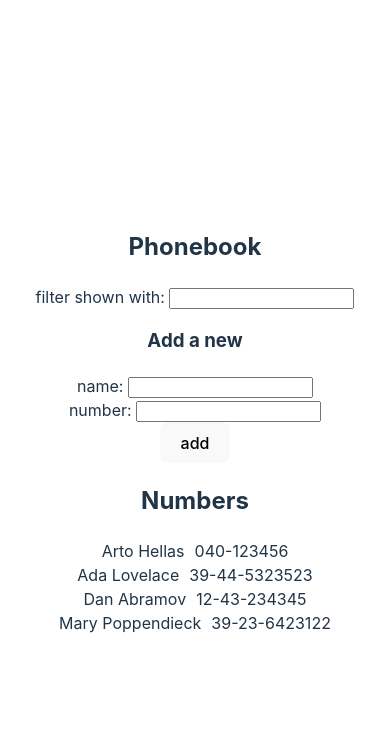
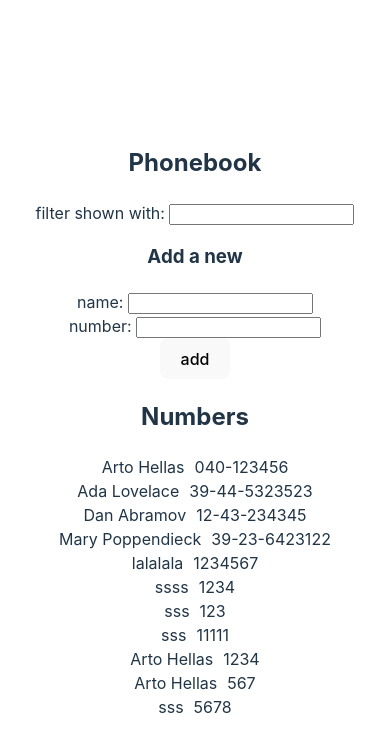
Before and after one commit to wunder-frau/full-stack-open, a React (Vite) app in the folder part2/phonebook/: page / in a window 390 px wide. Shown: the top 752 px of the page. Built offline with nearby package versions, Linux system fonts and the light colour scheme; data requests are answered from the project's data file.

Commit message:
part02: 2.12: The Phonebook step 7

```diff
--- a/part2/phonebook/db.json
+++ b/part2/phonebook/db.json
@@ -1,5 +1,5 @@
 {
-    "persons":[
+  "persons": [
     {
       "name": "Arto Hellas",
       "number": "040-123456",
@@ -19,6 +19,41 @@
       "name": "Mary Poppendieck",
       "number": "39-23-6423122",
       "id": "4"
+    },
+    {
+      "id": "64d8",
+      "name": "lalalala",
+      "number": "1234567"
+    },
+    {
+      "id": "a746",
+      "name": "ssss",
+      "number": "1234"
+    },
+    {
+      "id": "1eb6",
+      "name": "sss",
+      "number": "123"
+    },
+    {
+      "id": "20b0",
+      "name": "sss",
+      "number": "11111"
+    },
+    {
+      "id": "08f1",
+      "name": "Arto Hellas",
+      "number": "1234"
+    },
+    {
+      "id": "9007",
+      "name": "Arto Hellas",
+      "number": "567"
+    },
+    {
+      "id": "eb4f",
+      "name": "sss",
+      "number": "5678"
     }
   ]
 }
--- a/part2/phonebook/src/App.jsx
+++ b/part2/phonebook/src/App.jsx
@@ -38,16 +38,19 @@ function App() {
   const handleAddPerson =(e)=> {
     e.preventDefault();
     const newPerson = {name: newName, number: newNumber}
-    if (persons.every(person => person.name !== newName))
-      setPersons([...persons, newPerson])
-    else
-      alert(`${newName} is already added to phonebook`)
+    axios
+      .post('http://localhost:3001/persons', newPerson)
+      .then(response => {
+        if (persons.every(person => person.name !== newName))
+          setPersons([...response.data, newPerson])
+        else
+          alert(`${newName} is already added to phonebook`)
+      })
     setNewName("")
     setNewNumber("")
   }
 
-
-    const filteredNames = persons.filter(person => person.name.toLowerCase().includes(inputFilter.toLowerCase()))
+  const filteredNames = persons.filter(person => person.name.toLowerCase().includes(inputFilter.toLowerCase()))
 
   return (
     <div>
```
Lines whose indentation alone changed are shown as unchanged.
